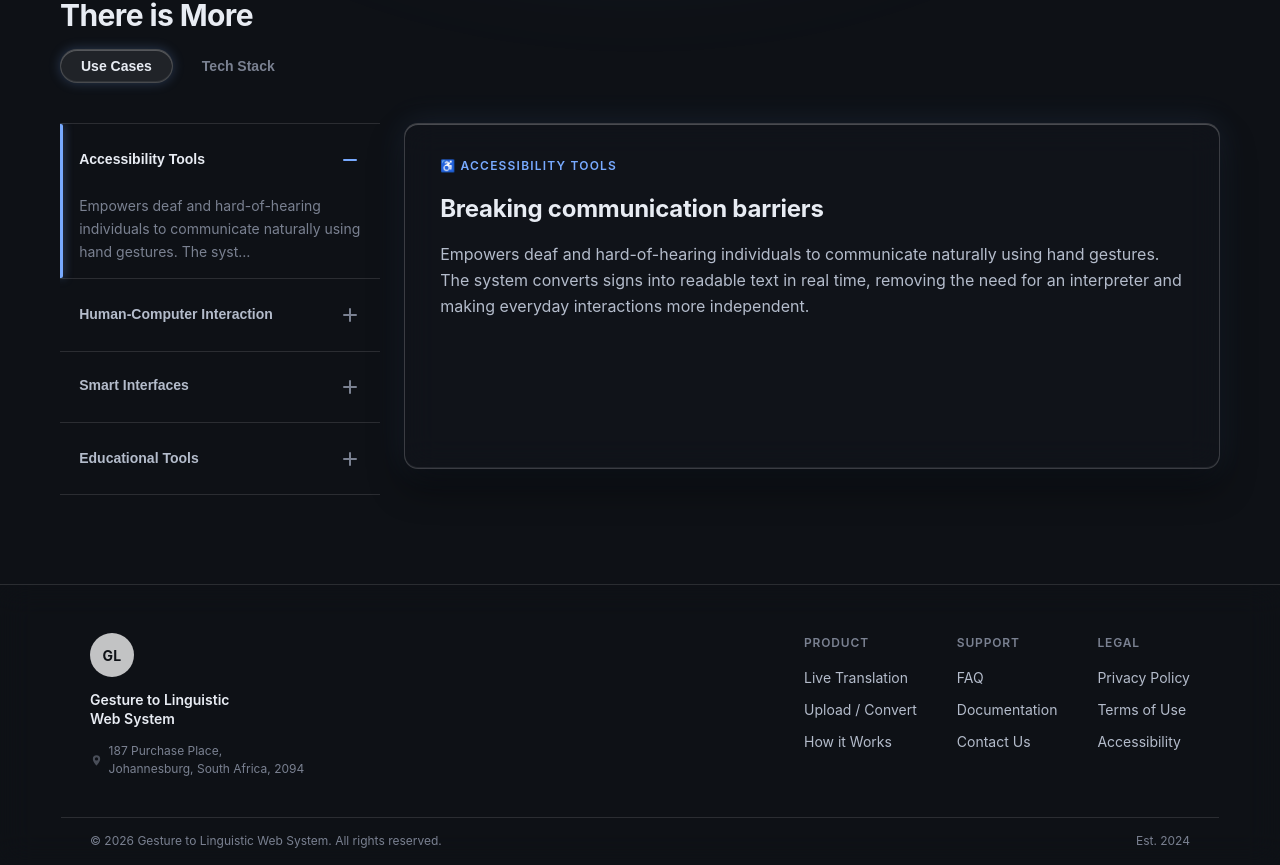
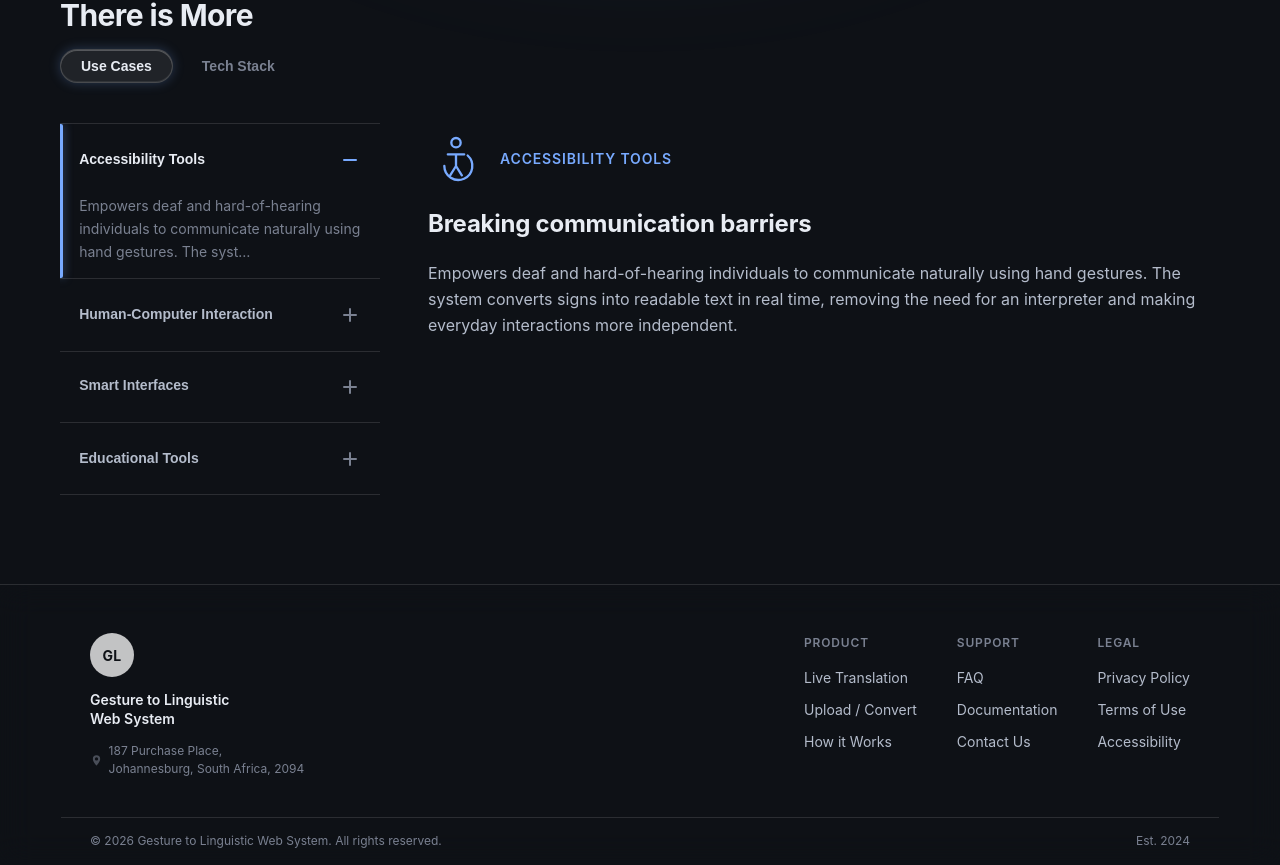
Before and after one commit to ClementPhoshoko/Hand-Sign-Recognition-Web-System, a React (Vite) app in the folder client/: page / in a window 1280 px wide. Shown: the part 1417-2282 px from the top of the page. Built offline with nearby package versions, Linux system fonts and the light colour scheme.

Commit message:
feat: enhance homepage with animated panel and SVG icons for use cases

```diff
--- a/client/src/components/navbar/Nav.css
+++ b/client/src/components/navbar/Nav.css
@@ -265,7 +265,7 @@
 
 .gl-dropdown {
 	position: absolute;
-	top: calc(100% + 2.0rem);
+	top: calc(100% + 1.9rem);
 	left: 50%;
 	transform: translateX(-50%);
 	z-index: 200;
--- a/client/src/pages/homepage/Homepage.css
+++ b/client/src/pages/homepage/Homepage.css
@@ -561,29 +561,55 @@
 	padding-bottom: 0.9rem;
 }
 
+@keyframes panelSlideIn {
+	from {
+		opacity: 0;
+		transform: translateX(100vw);
+	}
+	to {
+		opacity: 1;
+		transform: translateX(0);
+	}
+}
+
 /* ── Right: detail panel ─────────────────────────────────────── */
 .hp-more-panel {
-	background: var(--glass-inner-plate);
-	border: 1px solid var(--border-standard);
-	border-radius: 14px;
-	backdrop-filter: var(--glass-blur);
-	-webkit-backdrop-filter: var(--glass-blur);
-	padding: 2rem 2.2rem;
-	box-shadow:
-		var(--shadow-deep),
-		0 0 32px color-mix(in srgb, var(--orb-primary) 12%, transparent),
-		var(--glow-inner);
 	display: flex;
 	flex-direction: column;
+	gap: 1.25rem;
+	padding: 0.5rem 0 0.5rem 1.5rem;
+	min-height: 280px;
+}
+
+/* ── Icon + eyebrow row ──────────────────────────────────────── */
+.hp-more-panel-top {
+	display: flex;
+	align-items: center;
 	gap: 1rem;
-	min-height: 280px;
+	animation: panelSlideIn 900ms cubic-bezier(0.22, 1, 0.36, 1) both;
+	animation-delay: 0ms;
+}
+
+.hp-more-panel-icon {
+	width: 56px;
+	height: 56px;
+	flex-shrink: 0;
+	color: var(--orb-primary);
+	display: flex;
+	align-items: center;
+	justify-content: center;
+}
+
+.hp-more-panel-icon svg {
+	width: 100%;
+	height: 100%;
 }
 
 .hp-more-panel-eyebrow {
 	margin: 0;
-	font-size: var(--text-xs);
+	font-size: var(--text-sm);
 	font-weight: var(--font-semibold);
-	letter-spacing: 0.10em;
+	letter-spacing: 0.06em;
 	text-transform: uppercase;
 	color: var(--orb-primary);
 }
@@ -595,6 +621,8 @@
 	color: var(--text-primary);
 	line-height: var(--line-snug);
 	letter-spacing: -0.01em;
+	animation: panelSlideIn 900ms cubic-bezier(0.22, 1, 0.36, 1) both;
+	animation-delay: 80ms;
 }
 
 .hp-more-panel-body {
@@ -602,6 +630,8 @@
 	font-size: var(--text-base);
 	line-height: var(--line-relaxed);
 	color: var(--text-secondary);
+	animation: panelSlideIn 900ms cubic-bezier(0.22, 1, 0.36, 1) both;
+	animation-delay: 160ms;
 }
 
 /* ── Tags (tech stack) ───────────────────────────────────────── */
@@ -610,6 +640,7 @@
 	flex-wrap: wrap;
 	gap: 0.5rem;
 	margin-top: 0.25rem;
+	display: none; /* hide when no tags */
 }
 
 .hp-more-tag {
--- a/client/src/pages/homepage/Homepage.jsx
+++ b/client/src/pages/homepage/Homepage.jsx
@@ -10,28 +10,49 @@ const USE_CASES = [
 	{
 		id: 'accessibility',
 		label: 'Accessibility Tools',
-		icon: '♿',
+		svg: (
+			<svg viewBox="0 0 48 48" fill="none" xmlns="http://www.w3.org/2000/svg" aria-hidden="true">
+				<circle cx="24" cy="10" r="4" stroke="currentColor" strokeWidth="2"/>
+				<path d="M17 20h14M24 20v10m0 0-5 8m5-8 5 8" stroke="currentColor" strokeWidth="2" strokeLinecap="round" strokeLinejoin="round"/>
+				<path d="M14 30a12 12 0 1 0 20-9" stroke="currentColor" strokeWidth="2" strokeLinecap="round"/>
+			</svg>
+		),
 		heading: 'Breaking communication barriers',
 		body: 'Empowers deaf and hard-of-hearing individuals to communicate naturally using hand gestures. The system converts signs into readable text in real time, removing the need for an interpreter and making everyday interactions more independent.',
 	},
 	{
 		id: 'hci',
 		label: 'Human-Computer Interaction',
-		icon: '🖐',
+		svg: (
+			<svg viewBox="0 0 48 48" fill="none" xmlns="http://www.w3.org/2000/svg" aria-hidden="true">
+				<path d="M18 8v20M22 12v16M26 14v14M30 16v12" stroke="currentColor" strokeWidth="2" strokeLinecap="round"/>
+				<path d="M30 28c0 2 1 4 1 6a7 7 0 0 1-14 0c0-3 1-5 1-8V8" stroke="currentColor" strokeWidth="2" strokeLinecap="round" strokeLinejoin="round"/>
+			</svg>
+		),
 		heading: 'Gesture-driven interfaces',
 		body: 'Replaces or augments traditional input devices — keyboard, mouse, touch — with natural hand gestures. Ideal for touchless kiosks, medical environments, industrial control panels, and any setting where physical contact with hardware is impractical.',
 	},
 	{
 		id: 'smart',
 		label: 'Smart Interfaces',
-		icon: '⚡',
+		svg: (
+			<svg viewBox="0 0 48 48" fill="none" xmlns="http://www.w3.org/2000/svg" aria-hidden="true">
+				<path d="M27 6 14 26h10l-3 16 13-20H24L27 6Z" stroke="currentColor" strokeWidth="2" strokeLinecap="round" strokeLinejoin="round"/>
+			</svg>
+		),
 		heading: 'Hands-free smart control',
 		body: 'Integrate gesture recognition into smart home systems, presentation tools, robotics, and IoT devices. Users can switch lights, scroll through slides, or control machinery without touching a single button.',
 	},
 	{
 		id: 'education',
 		label: 'Educational Tools',
-		icon: '🎓',
+		svg: (
+			<svg viewBox="0 0 48 48" fill="none" xmlns="http://www.w3.org/2000/svg" aria-hidden="true">
+				<path d="M24 10 6 20l18 10 18-10-18-10Z" stroke="currentColor" strokeWidth="2" strokeLinecap="round" strokeLinejoin="round"/>
+				<path d="M12 25v10c0 3 5 7 12 7s12-4 12-7V25" stroke="currentColor" strokeWidth="2" strokeLinecap="round"/>
+				<line x1="42" y1="20" x2="42" y2="32" stroke="currentColor" strokeWidth="2" strokeLinecap="round"/>
+			</svg>
+		),
 		heading: 'Interactive sign language learning',
 		body: 'Provides real-time feedback for learners practising sign language. The system recognises sign attempts, compares them to a trained model, and guides students toward correct form — making self-paced learning measurable and engaging.',
 	},
@@ -41,7 +62,13 @@ const TECH_STACK = [
 	{
 		id: 'frontend',
 		label: 'Frontend',
-		icon: '⚛',
+		svg: (
+			<svg viewBox="0 0 48 48" fill="none" xmlns="http://www.w3.org/2000/svg" aria-hidden="true">
+				<rect x="6" y="8" width="36" height="26" rx="3" stroke="currentColor" strokeWidth="2"/>
+				<path d="M16 42h16M24 34v8" stroke="currentColor" strokeWidth="2" strokeLinecap="round"/>
+				<path d="M18 22l-4-4 4-4M30 14l4 4-4 4M23 26l2-12" stroke="currentColor" strokeWidth="2" strokeLinecap="round" strokeLinejoin="round"/>
+			</svg>
+		),
 		heading: 'React + Webcam API',
 		body: 'The client is built with React and leverages the browser\'s native Webcam API to capture live video frames. Frames are sent to the backend at configurable intervals (200–500 ms) and the recognised gesture is displayed instantly without a full page refresh.',
 		tags: ['React', 'Vite', 'Webcam API', 'CSS Modules'],
@@ -49,7 +76,15 @@ const TECH_STACK = [
 	{
 		id: 'backend',
 		label: 'Backend API',
-		icon: '🔀',
+		svg: (
+			<svg viewBox="0 0 48 48" fill="none" xmlns="http://www.w3.org/2000/svg" aria-hidden="true">
+				<rect x="6" y="8" width="14" height="10" rx="2" stroke="currentColor" strokeWidth="2"/>
+				<rect x="28" y="20" width="14" height="10" rx="2" stroke="currentColor" strokeWidth="2"/>
+				<rect x="6" y="30" width="14" height="10" rx="2" stroke="currentColor" strokeWidth="2"/>
+				<path d="M20 13h6a2 2 0 0 1 2 2v8" stroke="currentColor" strokeWidth="2" strokeLinecap="round"/>
+				<path d="M28 25h-6a2 2 0 0 0-2 2v8" stroke="currentColor" strokeWidth="2" strokeLinecap="round"/>
+			</svg>
+		),
 		heading: 'Node.js + Express Gateway',
 		body: 'The Node.js Express server acts as a gateway between the browser client and the Python AI service. It handles request routing, input validation, error handling, and response formatting — keeping the AI service decoupled from the frontend.',
 		tags: ['Node.js', 'Express', 'REST API', 'Proxy'],
@@ -57,7 +92,16 @@ const TECH_STACK = [
 	{
 		id: 'ai',
 		label: 'AI Service',
-		icon: '🧠',
+		svg: (
+			<svg viewBox="0 0 48 48" fill="none" xmlns="http://www.w3.org/2000/svg" aria-hidden="true">
+				<circle cx="24" cy="24" r="5" stroke="currentColor" strokeWidth="2"/>
+				<circle cx="10" cy="14" r="3" stroke="currentColor" strokeWidth="2"/>
+				<circle cx="38" cy="14" r="3" stroke="currentColor" strokeWidth="2"/>
+				<circle cx="10" cy="34" r="3" stroke="currentColor" strokeWidth="2"/>
+				<circle cx="38" cy="34" r="3" stroke="currentColor" strokeWidth="2"/>
+				<path d="M13 15.5 19 21M29 27l6 5.5M13 32.5 19 27M29 21l6-5.5" stroke="currentColor" strokeWidth="2" strokeLinecap="round"/>
+			</svg>
+		),
 		heading: 'Python FastAPI + ML Engine',
 		body: 'A Python FastAPI microservice runs the computer vision pipeline. It receives frames, extracts hand landmarks via MediaPipe, and feeds the 21-keypoint vectors into a classifier (rule-based or ML model) to return a gesture label.',
 		tags: ['Python', 'FastAPI', 'TensorFlow', 'PyTorch'],
@@ -65,7 +109,13 @@ const TECH_STACK = [
 	{
 		id: 'cv',
 		label: 'CV Library',
-		icon: '👁',
+		svg: (
+			<svg viewBox="0 0 48 48" fill="none" xmlns="http://www.w3.org/2000/svg" aria-hidden="true">
+				<path d="M6 24C6 24 12 12 24 12s18 12 18 12-6 12-18 12S6 24 6 24Z" stroke="currentColor" strokeWidth="2" strokeLinejoin="round"/>
+				<circle cx="24" cy="24" r="5" stroke="currentColor" strokeWidth="2"/>
+				<path d="M8 8l6 6M40 8l-6 6M8 40l6-6M40 40l-6-6" stroke="currentColor" strokeWidth="2" strokeLinecap="round"/>
+			</svg>
+		),
 		heading: 'MediaPipe + OpenCV',
 		body: 'MediaPipe\'s Hand Landmarker model extracts 21 3-D keypoints from each hand in under 10 ms. OpenCV handles frame pre-processing — resizing to 224×224, colour normalisation, and noise reduction — before the frame reaches the landmark detector.',
 		tags: ['MediaPipe', 'OpenCV', '21 Landmarks', 'Real-time'],
@@ -276,10 +326,11 @@ function Homepage() {
 						</ul>
 
 						{/* Right — detail panel */}
-						<div className="hp-more-panel" role="region" aria-live="polite">
-							<p className="hp-more-panel-eyebrow">
-								<span aria-hidden="true">{active.icon}</span>&nbsp;{active.label}
-							</p>
+					<div className="hp-more-panel" key={activeItem} role="region" aria-live="polite">
+						<div className="hp-more-panel-top">
+							<div className="hp-more-panel-icon">{active.svg}</div>
+							<p className="hp-more-panel-eyebrow">{active.label}</p>
+						</div>
 						<h3 className="hp-more-panel-heading">{active.heading}</h3>
 						<p className="hp-more-panel-body">{active.body}</p>
 						{active.tags && (
```
Lines whose indentation alone changed are shown as unchanged.
